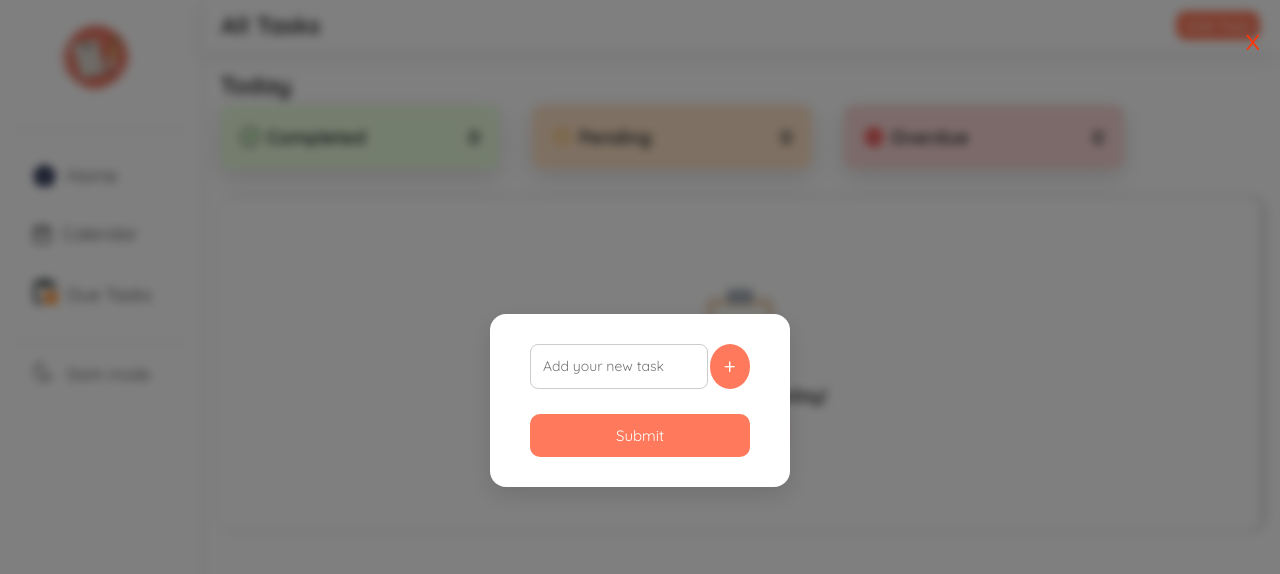
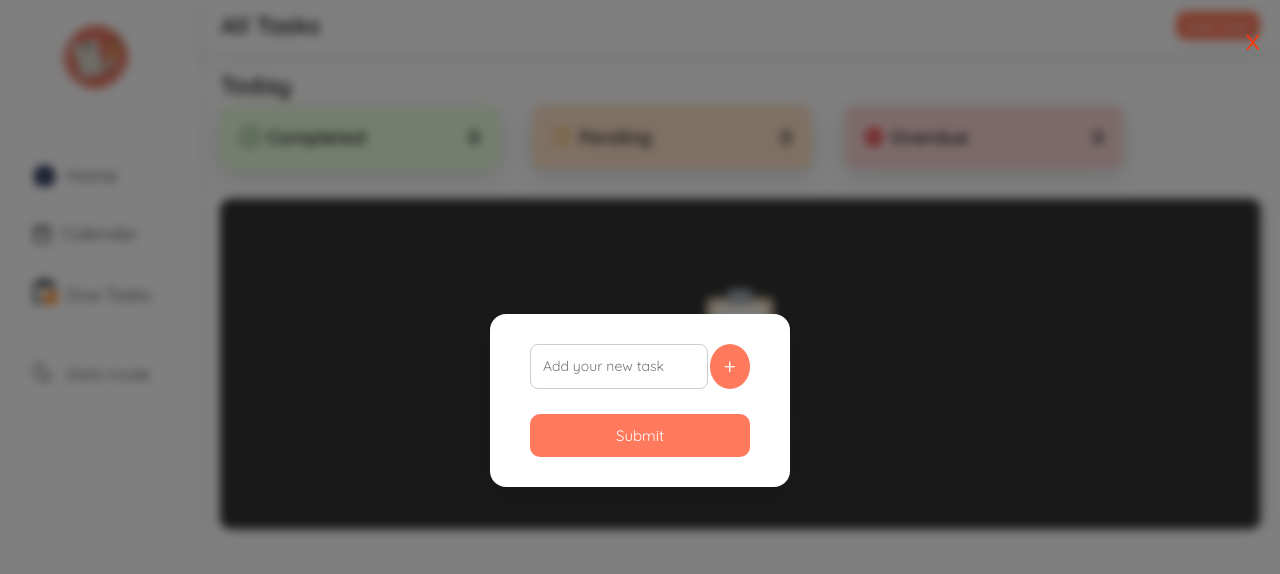
Before and after one commit to LazyBrain-spiral/react-todo, a React (Vite) app: page / in a window 1280 px wide. Shown: the top 574 px of the page. Built offline with nearby package versions, Linux system fonts and the light colour scheme.

Commit message:
dark mode started

```diff
--- a/src/Homepage.jsx
+++ b/src/Homepage.jsx
@@ -81,10 +81,10 @@ function Homepage() {
 
 
 
-      <div className="maintemplate" >
+      <div className="maintemplate" data-theme={useStore((state) => state.isDarkMode) ? "dark" : "light"}>
         {tasks.length === 0 ? <Todolist/>: null}
         {newtasks.map((task) => (
-          <div key={task.id} style={{ display: "flex",alignItems: "center" }}>
+          <div key={task.id} className="childcomponent"style={{ display: "flex",alignItems: "center" }}>
             <input
               type="checkbox"
               checked={task.done}
--- a/src/Sidebar.jsx
+++ b/src/Sidebar.jsx
@@ -7,9 +7,12 @@ import DueDateIcon from './Components/DuedateIcon'
 import DarkIcon from './Components/DarkIcon'
 import Block from './Components/Block'
 import CalendarIcon from './Components/CalendarIcon'
+import useStore from './Store'
 
 
 function Sidebar() {
+    const isDarkMode = useStore((state) => state.isDarkMode);
+    const setIsDarkMode = useStore((state) => state.setIsDarkMode);
   return (
 
         <div className="sidebar">
@@ -38,7 +41,7 @@ function Sidebar() {
             </ul>
             <hr className='linebreak' />
             <div id="darkmode">
-                <button>
+                <button onClick={() => setIsDarkMode(!isDarkMode)}>
                     <DarkIcon />
                     <span>Dark mode</span>
                 </button>
--- a/src/Store.jsx
+++ b/src/Store.jsx
@@ -25,6 +25,8 @@ const useStore = create(
       overdueCount: 0,
       incrementOverdueCount: () => set((state) => ({ overdueCount: state.overdueCount + 1 })),
       decrementOverdueCount: () => set((state) => ({ overdueCount: Math.max(0, state.overdueCount - 1) })),
+      isDarkMode: true,
+      setIsDarkMode: (value) => set({ isDarkMode: value }),
       streakData: {},
       incrementStreak: (dateString) =>
         set((state) => ({
--- a/src/index.css
+++ b/src/index.css
@@ -239,22 +239,7 @@
 }
 
 
-/* .maintemplate {
-  margin : 0;
-  display: flex;
-  justify-content: center;
-  align-items: center;
-  box-shadow: 4px 0px 10px rgba(0, 0, 0, 0.2);
-  padding: 90px 360px;
-  min-height: 330px;
-  min-width: 100px;
-  position: fixed;
-  top: 37%;
-  left: 19%;
-  flex-direction: column;
-  border-radius: 10px;
-  width: 100%;
-} */
+
 .maintemplate {
   margin-top: 30px;
   width: 100%;
@@ -266,6 +251,23 @@
   align-items: center;
   overflow: hidden;
   box-shadow: 4px 0px 10px rgba(0, 0, 0, 0.2);
+  background-color: var(--background-color);
+  color: var(--color);
+  transition: background-color 0.3s ease, color 0.3s ease;
+}
+
+[data-theme="dark"] {
+  background-color: #333;
+  color: #fff;
+}
+
+[data-theme="light"] {
+  background-color: #fff;
+  color: #333;
+}
+.childcomponent,
+.childcomponent span {
+  color: var(--color) !important;
 }
 
 #button1 {
```
